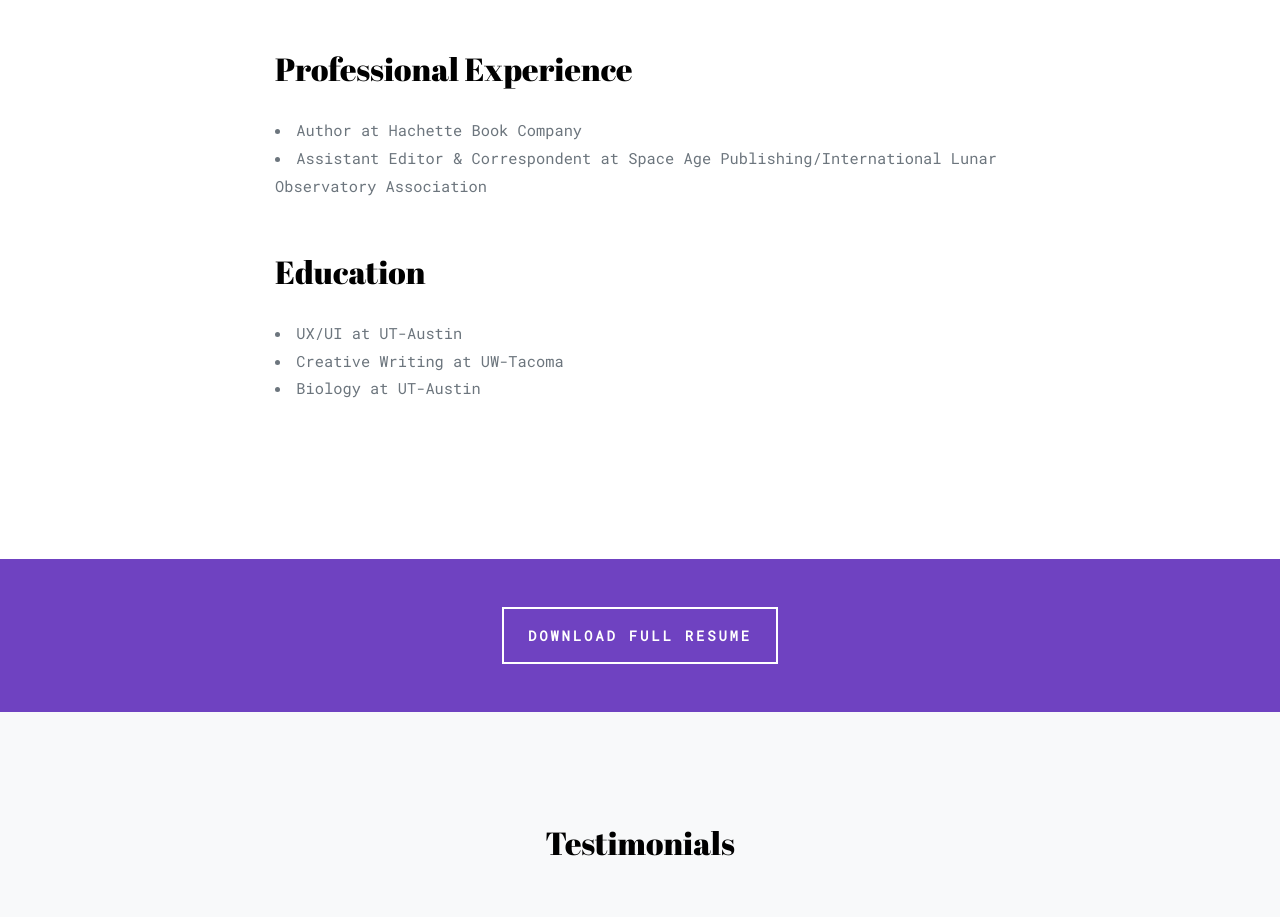
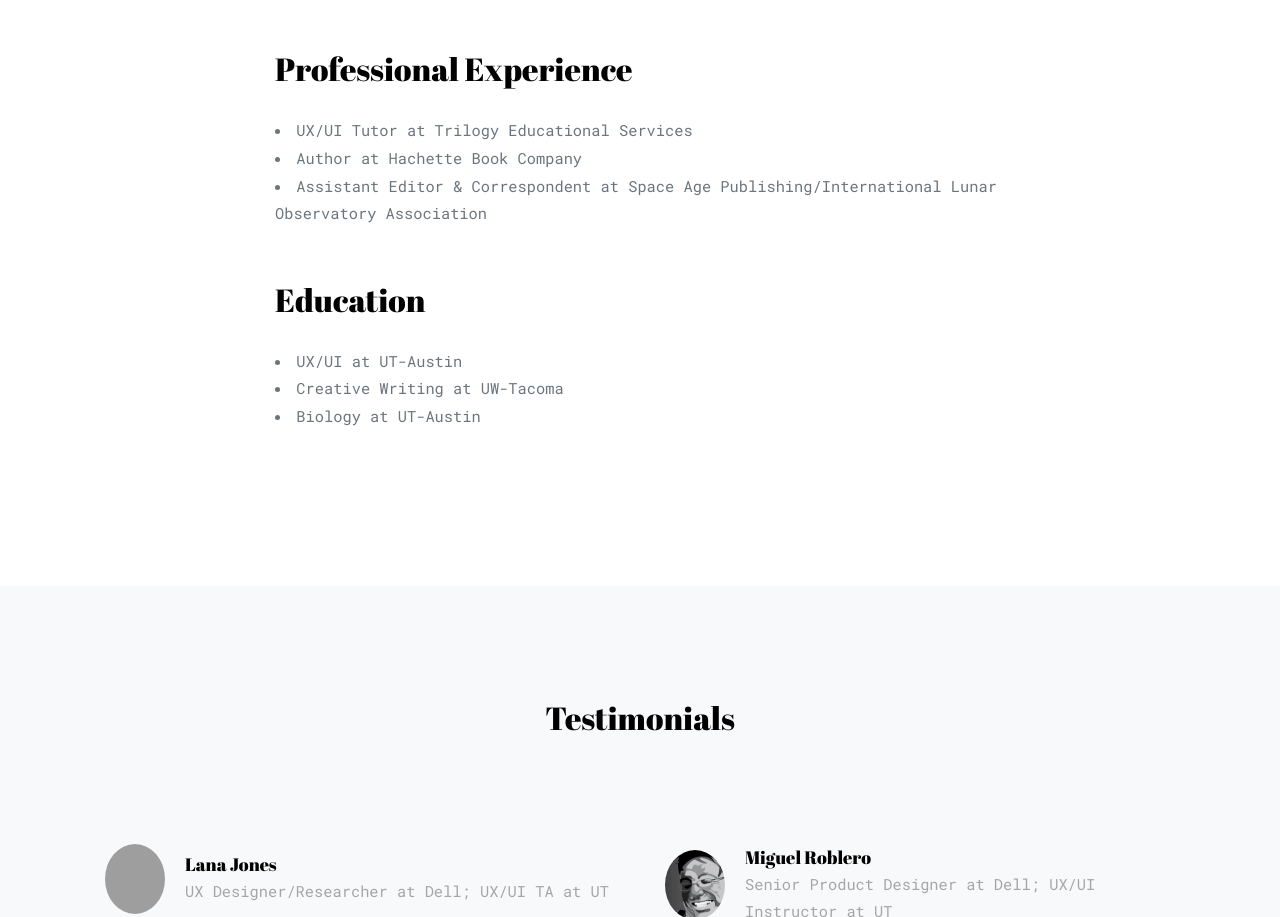
Before and after one commit to skilmer/skilmer.github.io, a plain HTML site: page resume.html in a window 1280 px wide. Shown: the part 1726-2643 px from the top of the page. Drawn offline with nearby package versions, Linux system fonts and the light colour scheme; grey boxes are pictures that could not be loaded.

Commit message:
Update resume.html

```diff
--- a/resume.html
+++ b/resume.html
@@ -136,6 +136,7 @@
             <div class="col-md-8 text-left" data-aos="fade-up" data-aos-delay="">
                 <h2 class="mb-4 section-title">Professional Experience</h2>
                 <ol class="list"></ol>
+                <li>UX/UI Tutor at Trilogy Educational Services</li>
                 <li>Author at Hachette Book Company</li>
                 <li>Assistant Editor & Correspondent at Space Age Publishing/International Lunar Observatory Association</li>
             </div>
@@ -152,17 +153,6 @@
         </div>
       </div>
     </div>
-
-        <div class="bg-primary py-5">
-            <div class="container text-center">
-              <div class="row justify-content-center">
-                <div class="col-lg-7">
-                  <p class="mb-0" data-aos="fade-up" data-aos-delay="200"><a target="_blank" href="docs/Sanjana_Kilmer_Resume.pdf" class="btn btn-outline-white px-4 py-3">Download Full Resume</a></p>
-                </div>
-              </div>
-
-            </div>
-        </div>
 
   <div class="section bg-light block-11">
     <div class="container">
```
